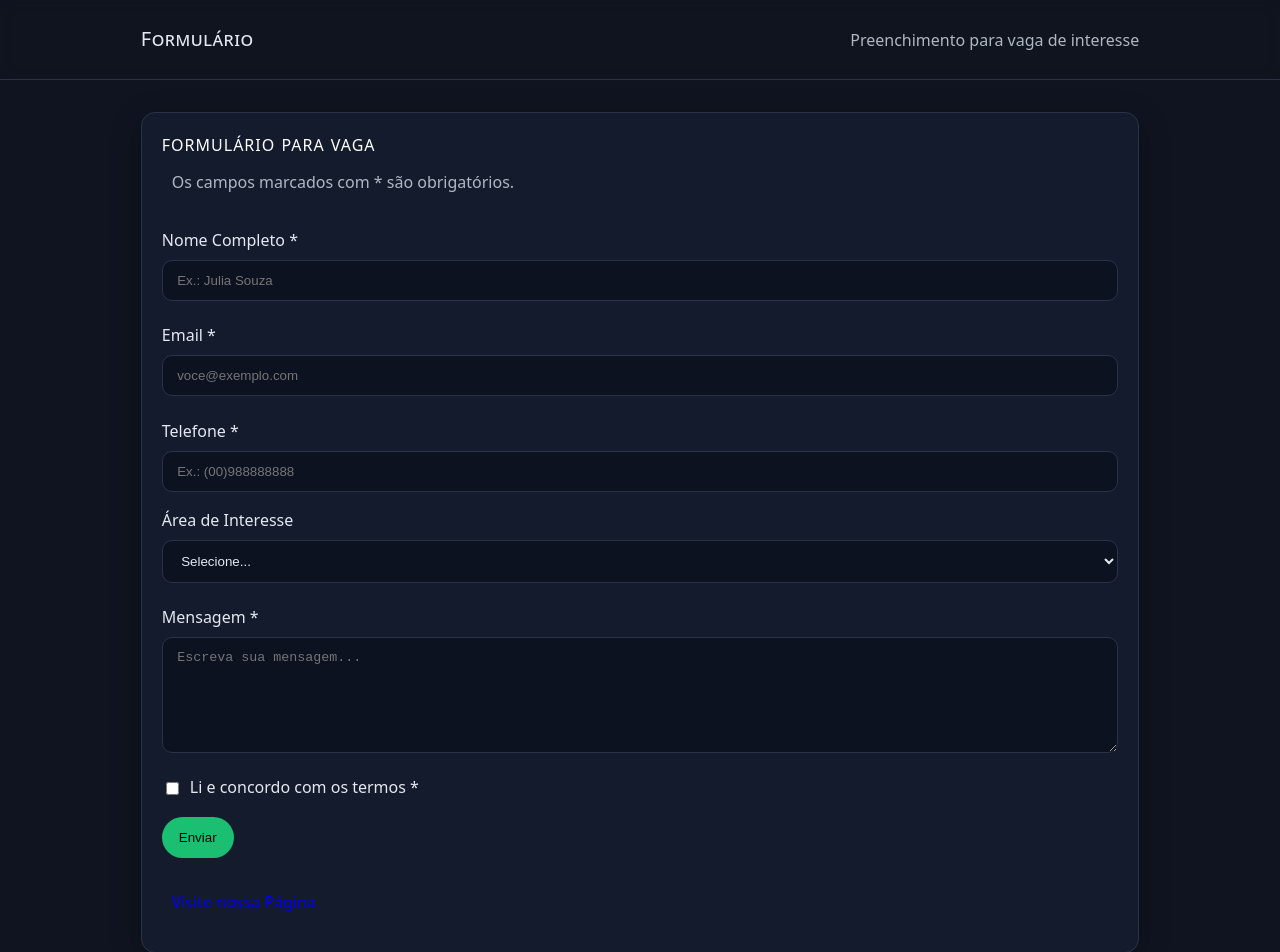
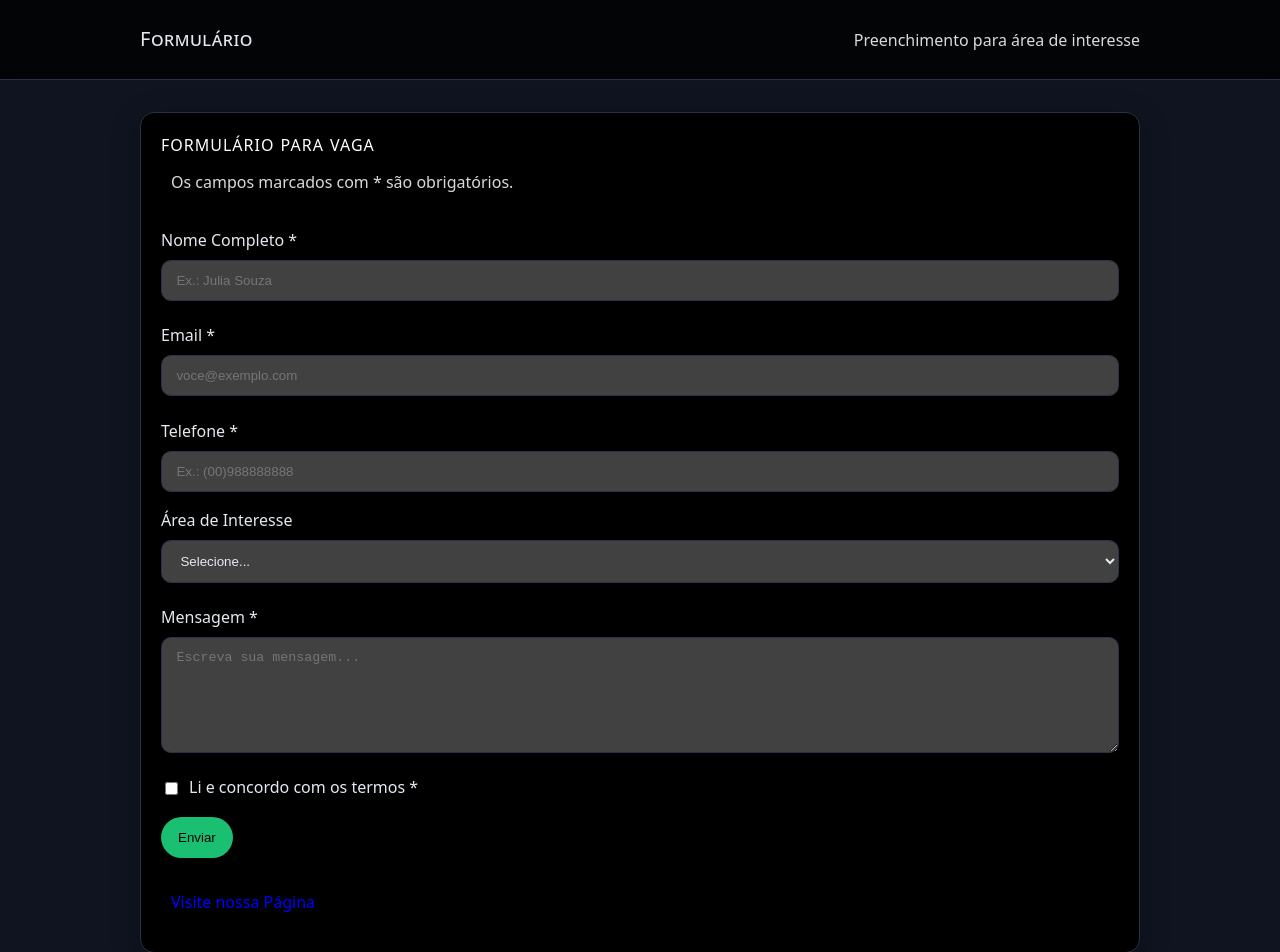
Before and after one commit to brmathi/form-exercise, a plain HTML site: page index.html in a window 1280 px wide. Shown: the top 952 px of the page. Drawn offline with Linux system fonts and the light colour scheme.

Commit message:
mudando cores no css e uma leve correção em um texto na página html

```diff
--- a/index.html
+++ b/index.html
@@ -10,7 +10,7 @@
     <header class="topbar" role="banner">
         <div class="container">
             <h1 class="logo">Formulário</h1>
-            <p class="subtitle">Preenchimento para vaga de interesse</p>
+            <p class="subtitle">Preenchimento para área de interesse</p>
         </div>
     </header>
     <main class="conteudo" id="conteudo" role="main">
--- a/style.css
+++ b/style.css
@@ -2,12 +2,12 @@
 html, body {margin: 0; padding: 0;}
 img {max-width: 100%; display: block;}
 
-/*PARTE inst*/
+/*PARTE inst e tipos*/
 :root {
-    --surface: #141b2d;
+    --surface: #000000;
     --border: #2a3248;
     --text: #e4e9f0;
-    --muted: #b0b7c3;
+    --muted: #dadada;
     --primary-dark: #0e8f55;
     --ff: system-ui, -apple-system, "Segoe UI", Roboto, Ubuntu, sans-serif;
     --fs: 16px;
@@ -17,6 +17,7 @@ img {max-width: 100%; display: block;}
     --gap: 1rem;
 }
 
+/*BASE E IMAGEM*/
 body {
     background: rgb(15, 20, 32);
     background-image: url("img/imgWeb2");
@@ -29,14 +30,15 @@ body {
 }
 
 .container {
-    width: min(1000px, 78%);
+    width: min(1000px, 92%);
     margin-inline: auto;
 }
 
+/*CABEÇALHO*/
 .topbar {
     position: sticky;
     top: 0;
-    background: rgb(15, 20, 32, .8);
+    background: rgba(0, 0, 0, 0.8);
     backdrop-filter: blur(6px);
     border-bottom: 1px solid var(--border);
     z-index: 10;
@@ -80,6 +82,7 @@ body {
     border-style: dashed;
 }
 
+/*TITULOS ATE #TITULO-FORM*/
 h2 {
     margin: 0 0 .75rem;
     font: 700 1.4rem/ var(--ff);
@@ -101,6 +104,7 @@ p {
     color: rgb(255, 255, 255);
 }
 
+/*PARTE FORMULARIO*/
 .form-contato {
     display: grid;
     gap: 1rem;
@@ -128,7 +132,7 @@ p {
 .form-contato textarea {
     width: 100%;
     border: 1px solid var(--border);
-    background: #0d1220;
+    background: #414141;
     color: var(--text);
     padding: .75rem .9rem;
     border-radius: 10px;
@@ -175,12 +179,7 @@ p {
     transform: translateY(-2px);
 }
 
-.dica-acessibilidade {
-    color: var(--muted);
-    margin: .25rem 0 0;
-    font-size: .95rem;
-}
-
+/*PARTE LINk*/
 .link-instituicao a {
     text-decoration: none;
     color: blue;
```
